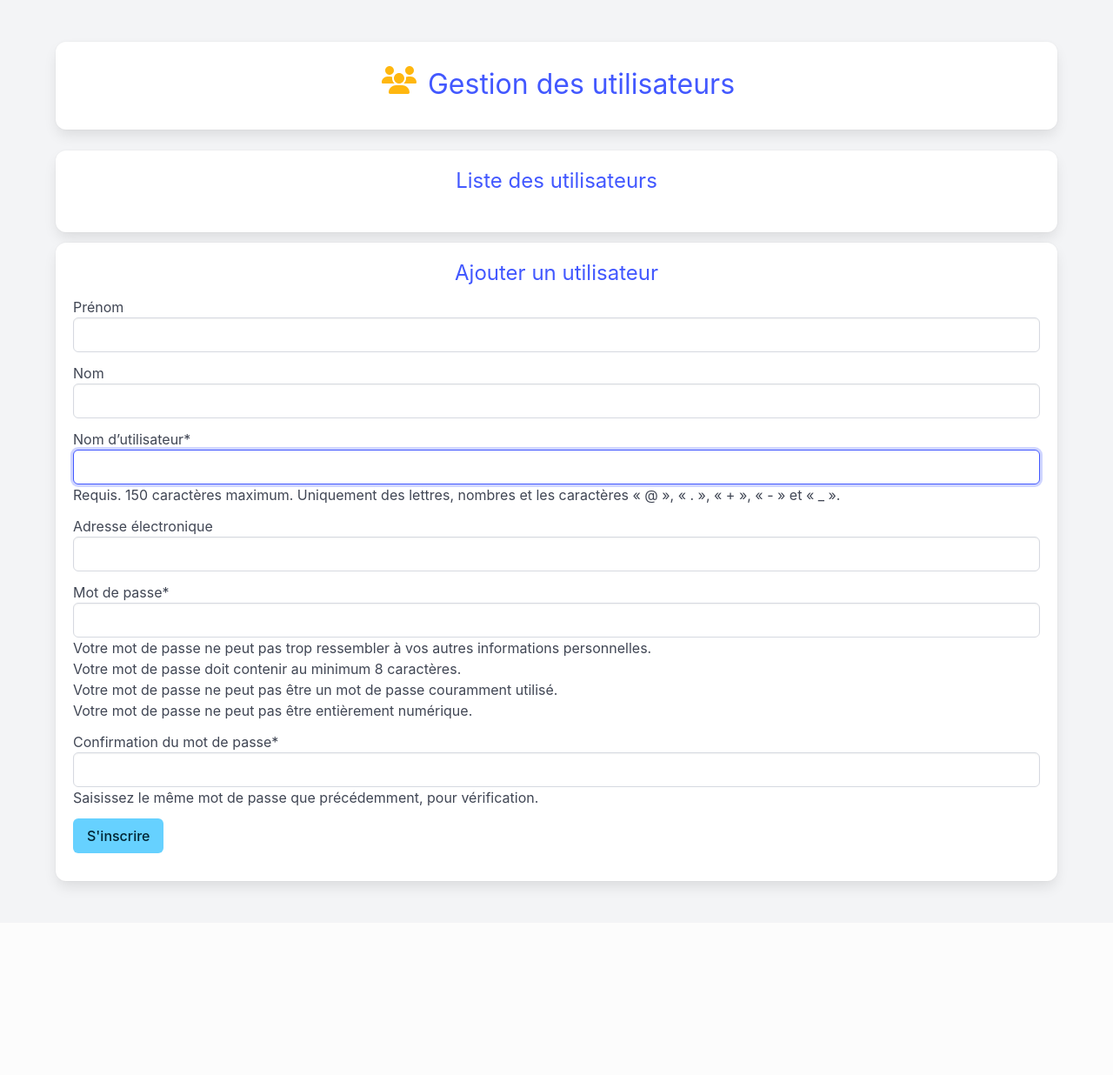
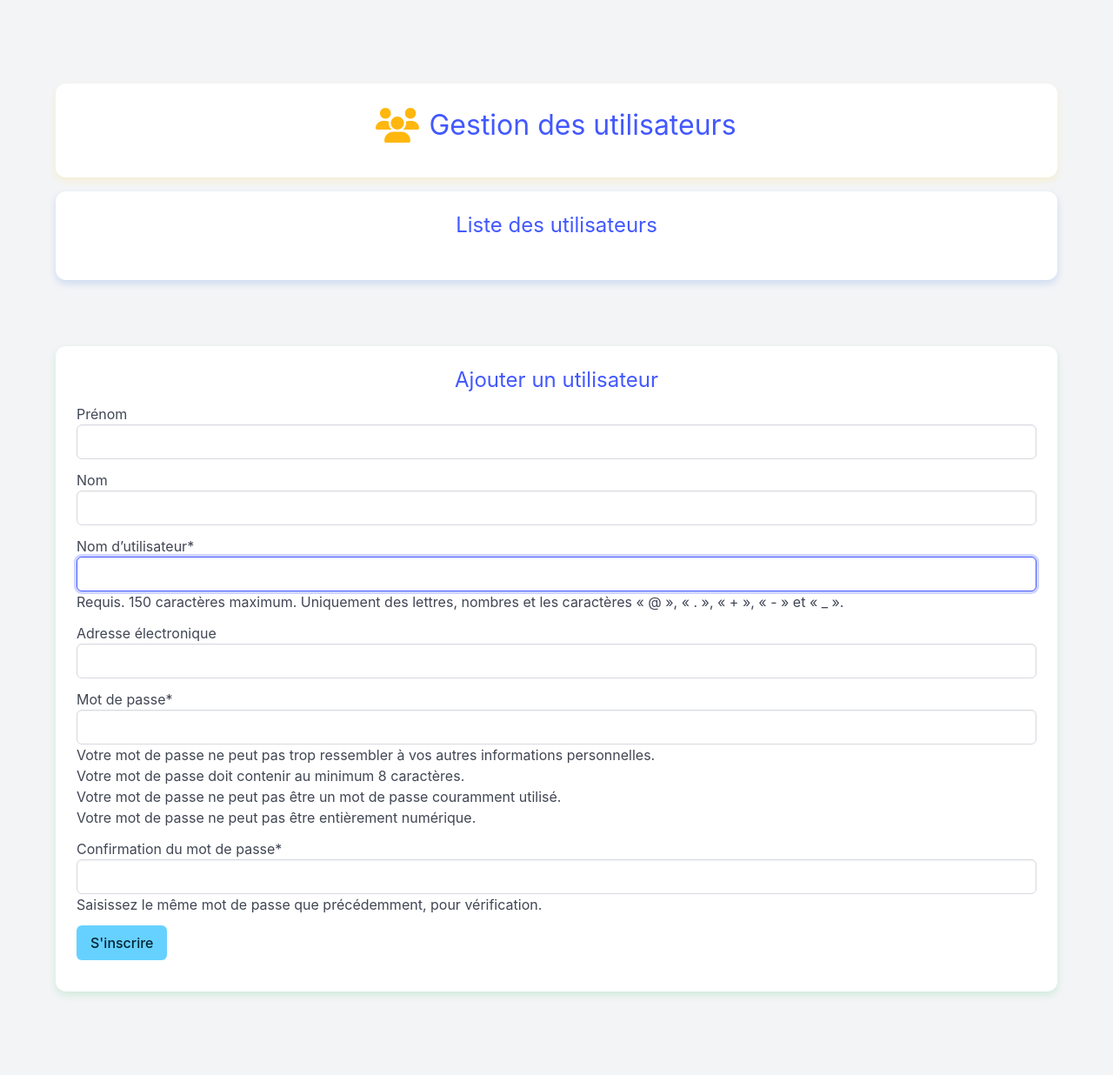
Before and after one commit to Rom5555/Application_FFR_finale, a Django app: page /admin_compte/add_user/ in a window 1280 px wide. Shown: the part 52-1288 px from the top of the page at 87% size. Before the commit the page ends 1079 px from the top, so only its background shows below. Run offline with Django 5.2, Linux system fonts and the light colour scheme; some libraries are stand-ins or nearby versions.

Commit message:
Application_FFR_V9

```diff
--- a/admin_compte/templates/user_list.html
+++ b/admin_compte/templates/user_list.html
@@ -3,19 +3,24 @@
 
 {% block content %}
 
-<div class="container">
+<div class="container my-6">
     <div class="columns is-centered">
-        <div class="column">
-            <div class="box">
-            <h1 class="subtitle is-3 has-text-link has-text-centered mb-3">
-                <span class="icon has-text-warning is-large">
+        <div class="column is-full">
+            <div class="card mb-4" style="box-shadow: 0 4px 8px rgba(255, 221, 87, 0.2);">
+                <div class="card-content has-text-centered"> <!-- Centrer le contenu -->
+                    <h1 class="subtitle is-3 has-text-link mb-3 is-flex is-align-items-center is-justify-content-center">
+                        <span class="icon has-text-warning is-large" style="font-size: 2.5rem;">
                             <i class="fas fa-users"></i>
                         </span>
-                <span>Gestion des utilisateurs</h1></span>
+                        <span class="ml-3">Gestion des utilisateurs</span>
+                    </h1>
                 </div>
+            </div>
+
             <!-- Affichage de la liste des utilisateurs -->
-            <div class="box">
-                <h1 class="subtitle is-4 has-text-centered has-text-link mb-5">Liste des utilisateurs</h1>
+            <div class="card mb-4" style="box-shadow: 0 4px 8px rgba(50, 115, 220, 0.2);">
+                <div class="card-content">
+                    <h2 class="subtitle is-4 has-text-link mb-5 has-text-centered">Liste des utilisateurs</h2> <!-- Centrer le titre -->
                     <ul>
                         {% for user in users %}
                             <li>
@@ -30,8 +35,8 @@
                                                 {% csrf_token %}
                                                 <input type="hidden" name="user_id" value="{{ user.id }}">
                                             </form>
-                                        <button class="button is-danger is-small" onclick="confirmDelete('{{ user.id }}')"><span class="icon is-small"><i class="fas fa-times"></i>
-                                        </span>
+                                            <button class="button is-danger is-small" onclick="confirmDelete('{{ user.id }}')">
+                                                <span class="icon is-small"><i class="fas fa-times"></i></span>
                                             </button>
                                         </div>
                                     </div>
@@ -43,17 +48,20 @@
             </div>
         </div>
     </div>
+</div>
 
-<div class="container">
+<div class="container my-6">
     <div class="columns is-centered">
-        <div class="column">
+        <div class="column is-full">
             <!-- Formulaire pour ajouter un utilisateur -->
-            <div class="box">
-                <h2 class="subtitle is-4 has-text-centered has-text-link mb-3">Ajouter un utilisateur</h2>
+            <div class="card" style="box-shadow: 0 4px 8px rgba(72, 199, 116, 0.2);">
+                <div class="card-content">
+                    <h2 class="subtitle is-4 has-text-link mb-3 has-text-centered">Ajouter un utilisateur</h2> <!-- Centrer le titre -->
                     <form method="post" action="{% url 'admin_compte:add_user' %}">
                         {% csrf_token %}
                         {% crispy add_user_form %}
                     </form>
+                </div>
             </div>
         </div>
     </div>
```
Lines whose indentation alone changed are shown as unchanged.
